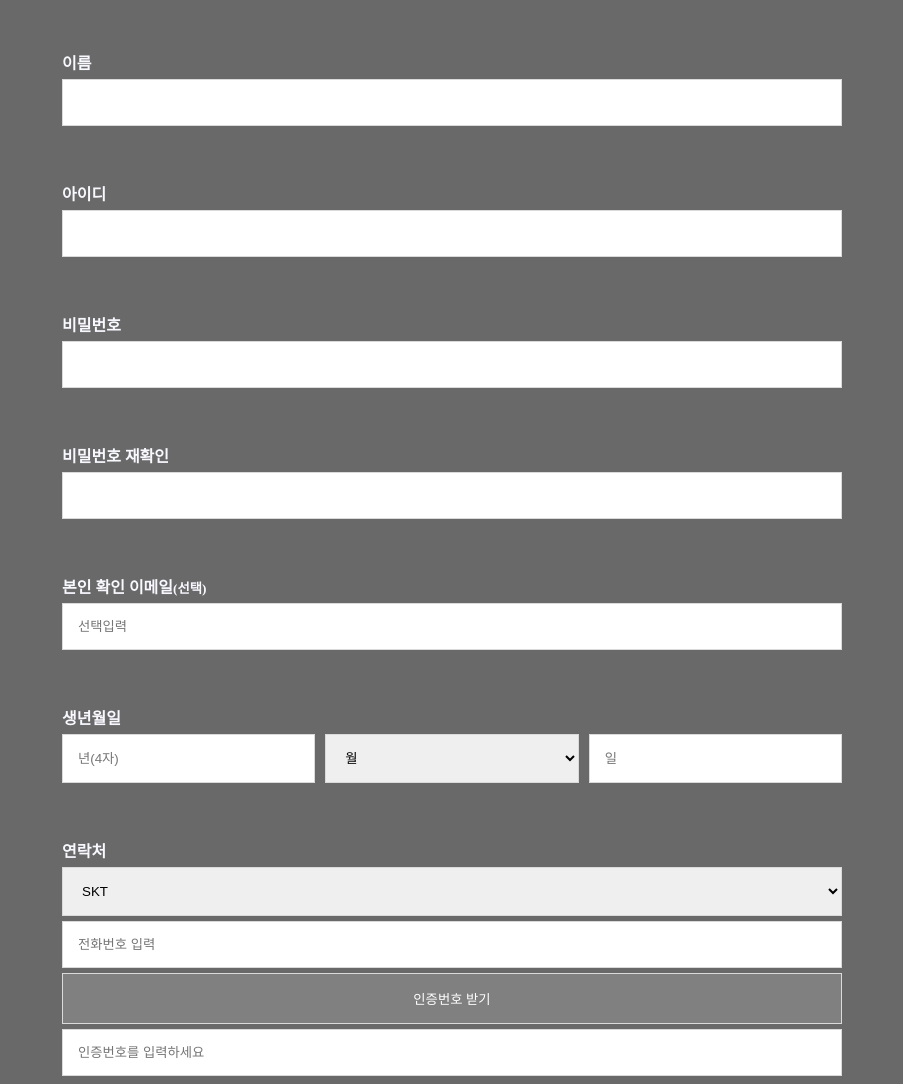
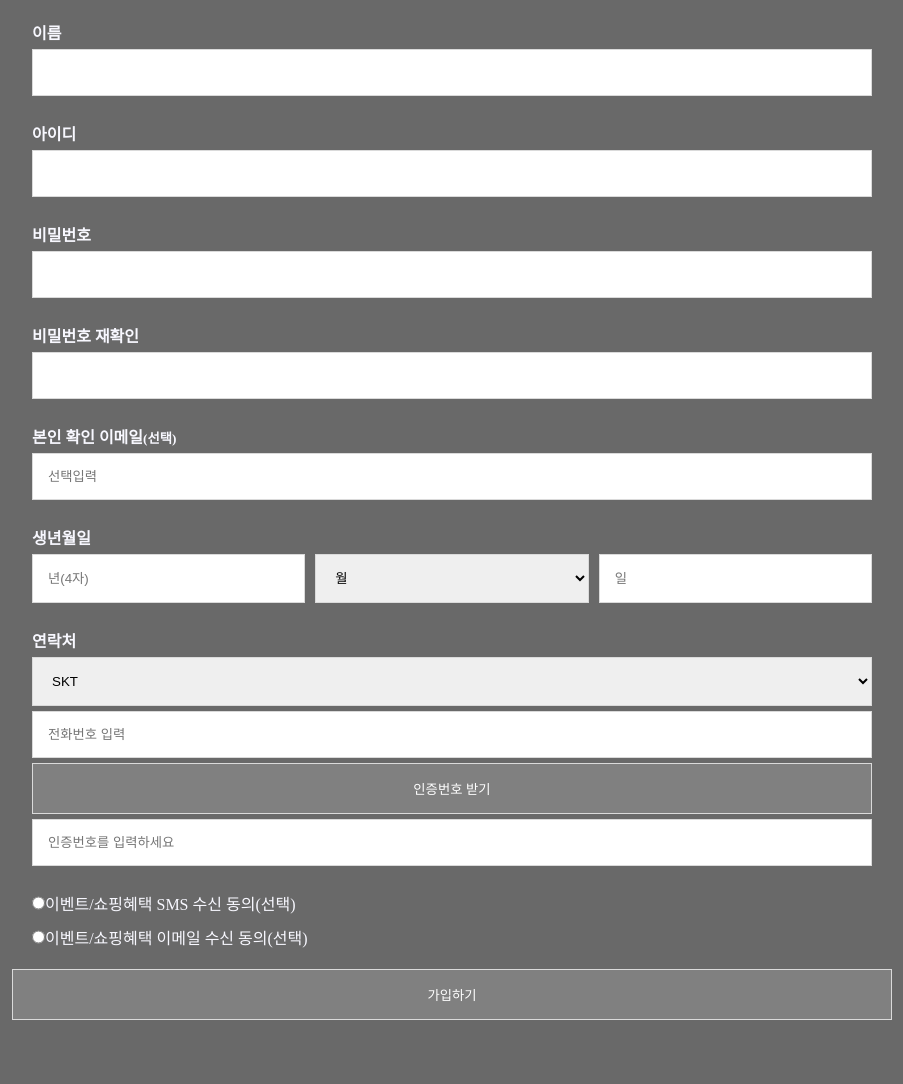
Before and after one commit to ljy3852/assignment1, a plain HTML site: page login.html in a window 1280 px wide. Shown: the top 1084 px of the page, without its empty margins (188-1091 px from the left). After the commit the page ends 1045 px from the top, so only its background shows below. Drawn offline with Linux system fonts and the light colour scheme.

Commit message:
회원가입 폼 위치 수정

```diff
--- a/style.css
+++ b/style.css
@@ -211,7 +211,7 @@ a:hover{ color:#ffc045; };
 }
 
 .member .field{
-    margin : 50px; /*상하로 좀 띄워주기*/
+    margin : 20px; /*상하로 좀 띄워주기*/
 }
 
 .member b{
```
